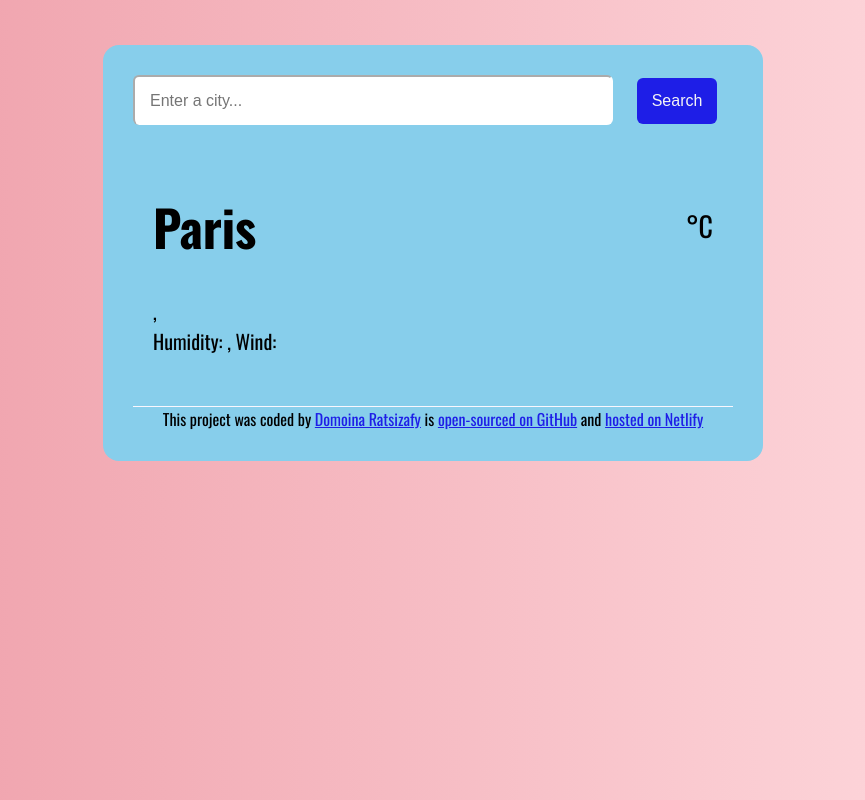
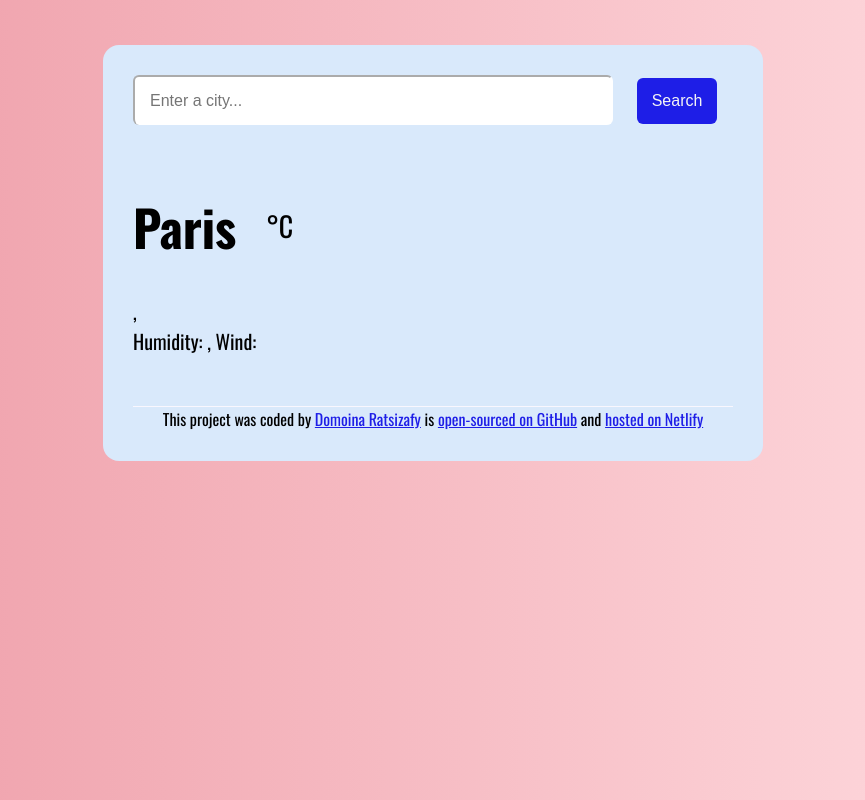
Before and after one commit to domoyna/weather, a plain HTML site: page index.html in a window 1280 px wide. Shown: the whole page, without its empty margins (207-1072 px from the left). Drawn offline with nearby package versions, Linux system fonts and the light colour scheme; no server answers.

Commit message:
color
unity css flex and  justify-content: space-between;
    margin-left: 20px;
    margin-right: 20px; deleted

```diff
--- a/styles.css
+++ b/styles.css
@@ -9,7 +9,7 @@ background: linear-gradient(to right, rgb(238, 156, 167), rgb(255, 221, 225));
     padding: 0, 0, 30px 0,08;
 }
 .weather-app {
-    background: #87CEEB;
+    background: #D9E9FB;
     max-width: 600px;
     margin: 45px auto;
     box-shadow: 0 30px 50px rgba(65,50,100, 0,08);
@@ -59,9 +59,7 @@ main {
 
 .weather-app-data {
     display: flex;
-    justify-content: space-between;
-    margin-left: 20px;
-    margin-right: 20px;
+
 }
 .weather-app-data strong {
     color: #f65282;
```
